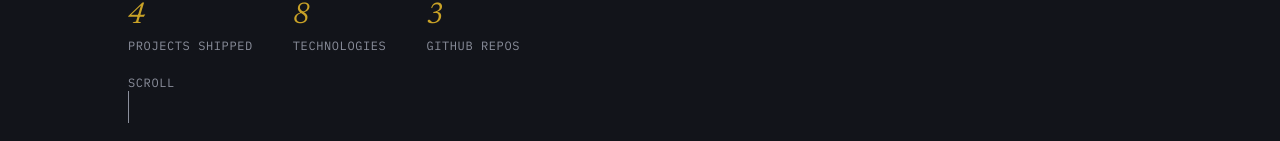
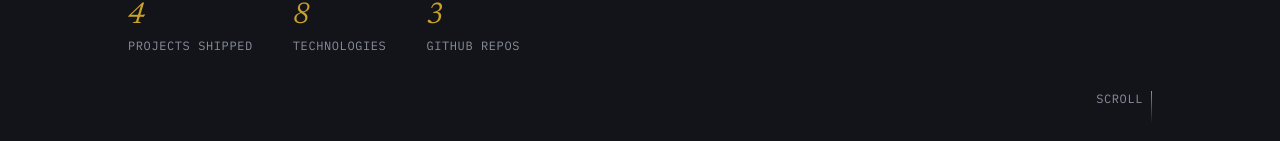
Before and after one commit to buseozsahin/portfolio, a React (Vite) app: page / in a window 1280 px wide. Shown: the part 633-774 px from the top of the page. Built offline with nearby package versions, Linux system fonts and the light colour scheme.

Commit message:
Add scroll indicator

```diff
--- a/src/components/Hero.tsx
+++ b/src/components/Hero.tsx
@@ -42,9 +42,9 @@ function Hero() {
         </div>
       </div>
 
-      <div className="absolute bottom-40 lg:bottom-11 left-6 lg:left-32">
-        <p className="font-label text-xs uppercase tracking-wider text-body">Scroll</p>
-        <div className="w-px h-8 bg-body"></div>
+      <div className="flex gap-2 absolute bottom-16 lg:bottom-11 right-16 lg:right-32">
+        <p className="font-label text-xs uppercase tracking-wider text-body relative">Scroll</p>
+        <div className="w-[1px] h-8 bg-linear-to-b from-body to-transparent"></div>
       </div>
     </section>
   )
```
